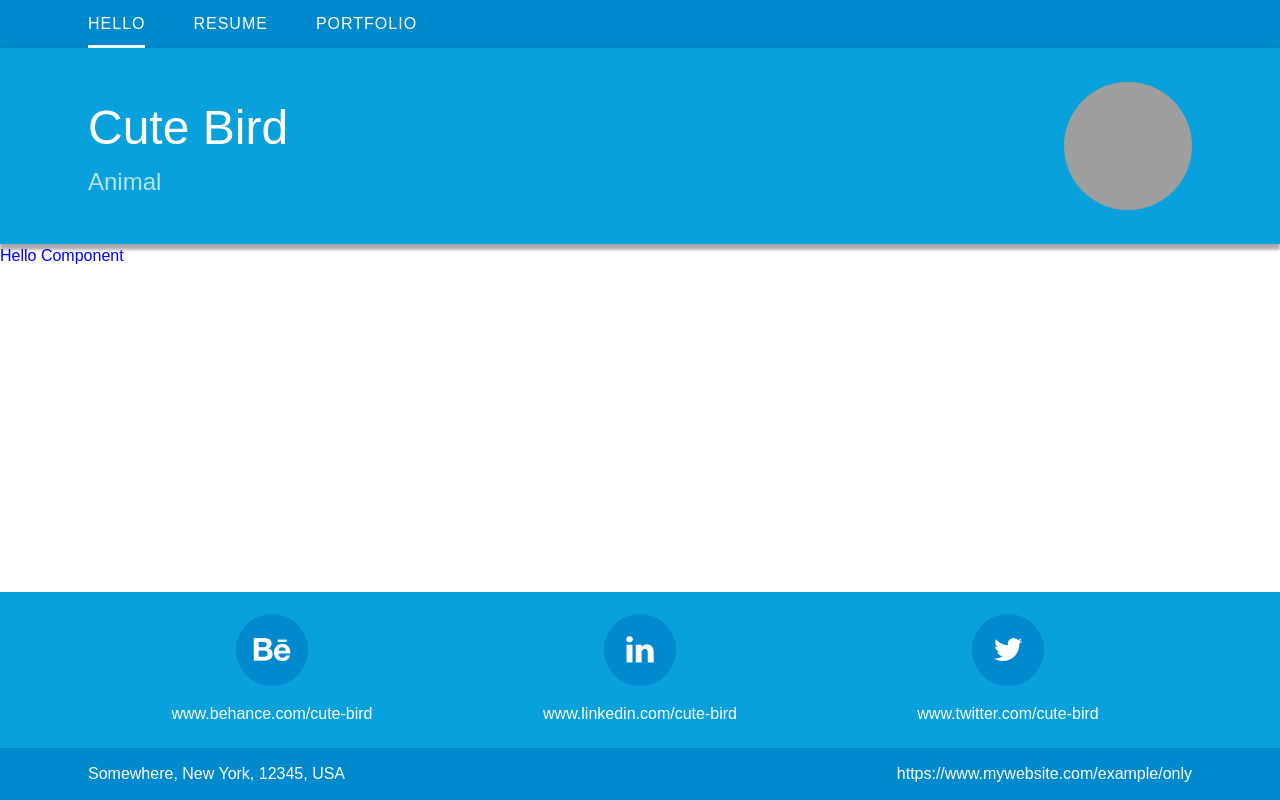
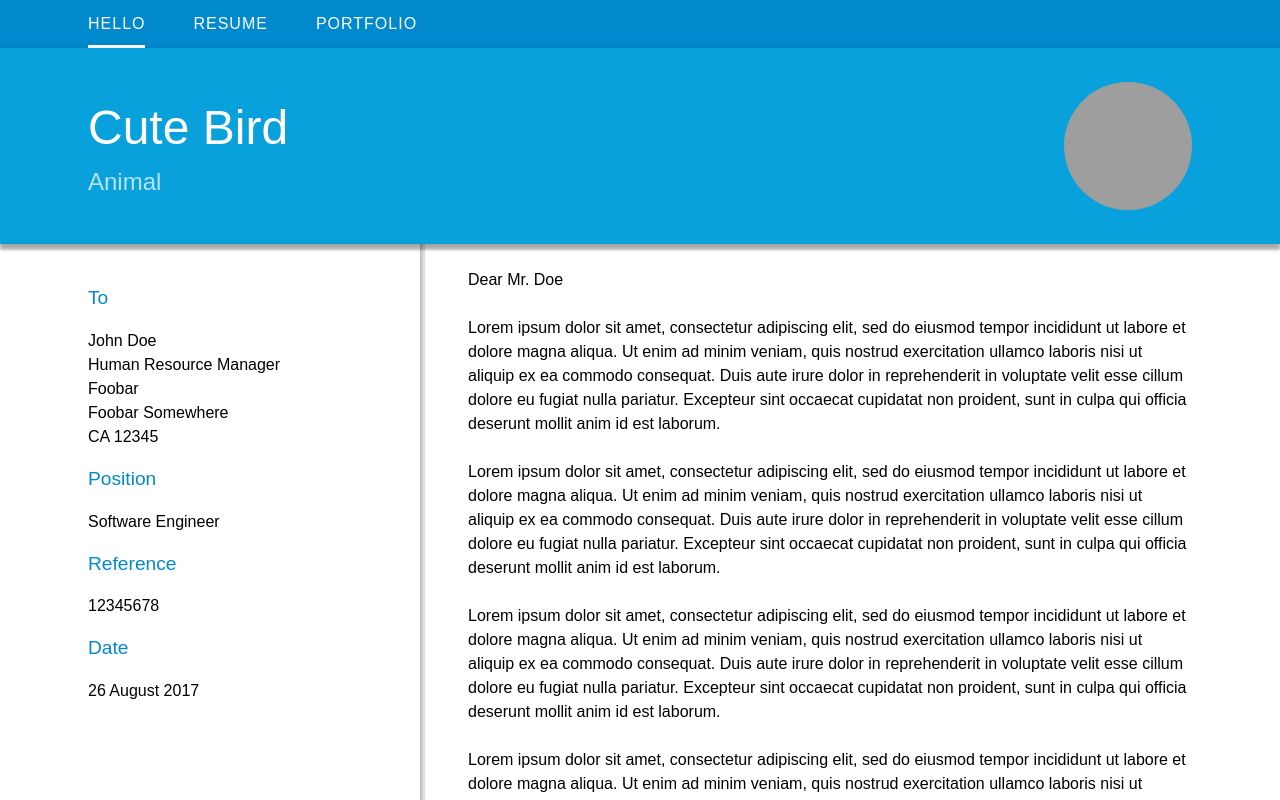
Before and after one commit to ksmai/resume-template, a Vue app: page /hello in a window 1280 px wide. Shown: the top 800 px of the page. Built offline with nearby package versions, Linux system fonts and the light colour scheme; grey boxes are pictures that could not be loaded.

Commit message:
Implement Hello page

```diff
--- /dev/null
+++ b/src/components/hello/Header.vue
@@ -0,0 +1,46 @@
+<template lang="pug">
+  ul.header
+    li.item(v-for="(value, key) in items")
+      h5.subheading {{key}}
+      p.content {{value}}
+</template>
+
+<script>
+  export default {
+    data() {
+      return {
+        items: {
+          to: ['John Doe', 'Human Resource Manager', 'Foobar',
+            'Foobar Somewhere', 'CA 12345'].join('\n'),
+          position: 'Software Engineer',
+          reference: '12345678',
+          date: '26 August 2017',
+        },
+      };
+    }
+  };
+</script>
+
+<style lang="scss" scoped>
+  .header {
+    padding: 24px 24px 24px 88px;
+    box-shadow:
+      1px 0 3px -2px rgba(0, 0, 0, .2),
+      2px 0 2px 0 rgba(0, 0, 0, .14),
+      5px 0 1px 0 rgba(0, 0, 0, .12);
+  }
+  .subheading {
+    color: #0089cd;
+    font-size: 1.2em;
+    margin: 16px 0;
+    text-transform: capitalize;
+  }
+  .content {
+    white-space: pre-line;
+  }
+  @media (max-width: 768px) {
+    .header {
+      padding: 16px 32px;
+    }
+  }
+</style>
--- a/src/components/hello/Hello.vue
+++ b/src/components/hello/Hello.vue
@@ -1,16 +1,37 @@
 <template lang="pug">
-  div Hello Component
+  .hello
+    hello-header.header
+    hello-letter.letter
 </template>
 
 <script>
+  import HelloHeader from './Header';
+  import HelloLetter from './Letter';
+
   export default {
-    data: () => ({
-    }),
+    components: { HelloHeader, HelloLetter },
   };
 </script>
 
 <style scoped lang="scss">
-  div {
-    color: blue;
+  .hello {
+    display: flex;
+    flex-wrap: wrap;
+  }
+  .header {
+    flex: 0 1 420px;
+  }
+  .letter {
+    flex: 1;
+  }
+
+  @media (max-width: 991px) {
+    .hello {
+      flex-flow: column nowrap;
+    }
+    .header,
+    .letter {
+      flex: 0 1 100%;
+    }
   }
 </style>
--- /dev/null
+++ b/src/components/hello/Letter.vue
@@ -0,0 +1,65 @@
+<template lang="pug">
+  .letter
+    p.paragraph Dear Mr. Doe
+    p.paragraph.
+      Lorem ipsum dolor sit amet, consectetur adipiscing elit, sed do
+      eiusmod tempor incididunt ut labore et dolore magna aliqua. Ut enim
+      ad minim veniam, quis nostrud exercitation ullamco laboris nisi ut
+      aliquip ex ea commodo consequat. Duis aute irure dolor in
+      reprehenderit in voluptate velit esse cillum dolore eu fugiat nulla
+      pariatur. Excepteur sint occaecat cupidatat non proident, sunt in
+      culpa qui officia deserunt mollit anim id est laborum.
+    p.paragraph.
+      Lorem ipsum dolor sit amet, consectetur adipiscing elit, sed do
+      eiusmod tempor incididunt ut labore et dolore magna aliqua. Ut enim
+      ad minim veniam, quis nostrud exercitation ullamco laboris nisi ut
+      aliquip ex ea commodo consequat. Duis aute irure dolor in
+      reprehenderit in voluptate velit esse cillum dolore eu fugiat nulla
+      pariatur. Excepteur sint occaecat cupidatat non proident, sunt in
+      culpa qui officia deserunt mollit anim id est laborum.
+    p.paragraph.
+      Lorem ipsum dolor sit amet, consectetur adipiscing elit, sed do
+      eiusmod tempor incididunt ut labore et dolore magna aliqua. Ut enim
+      ad minim veniam, quis nostrud exercitation ullamco laboris nisi ut
+      aliquip ex ea commodo consequat. Duis aute irure dolor in
+      reprehenderit in voluptate velit esse cillum dolore eu fugiat nulla
+      pariatur. Excepteur sint occaecat cupidatat non proident, sunt in
+      culpa qui officia deserunt mollit anim id est laborum.
+    p.paragraph.
+      Lorem ipsum dolor sit amet, consectetur adipiscing elit, sed do
+      eiusmod tempor incididunt ut labore et dolore magna aliqua. Ut enim
+      ad minim veniam, quis nostrud exercitation ullamco laboris nisi ut
+      aliquip ex ea commodo consequat. Duis aute irure dolor in
+      reprehenderit in voluptate velit esse cillum dolore eu fugiat nulla
+      pariatur. Excepteur sint occaecat cupidatat non proident, sunt in
+      culpa qui officia deserunt mollit anim id est laborum.
+    p.name Cute Bird
+    p Software Engineer
+</template>
+
+<script>
+  export default {
+  };
+</script>
+
+<style scoped lang="scss">
+  .letter {
+    padding: 24px 88px 24px 48px;
+  }
+  .paragraph {
+    margin-bottom: 24px;
+  }
+  .name {
+    font-weight: 700;
+  }
+  @media (min-width: 769px) and (max-width: 991px) {
+    .letter {
+      padding: 24px 88px;
+    }
+  }
+  @media (max-width: 768px) {
+    .letter {
+      padding: 16px 32px;
+    }
+  }
+</style>
```
